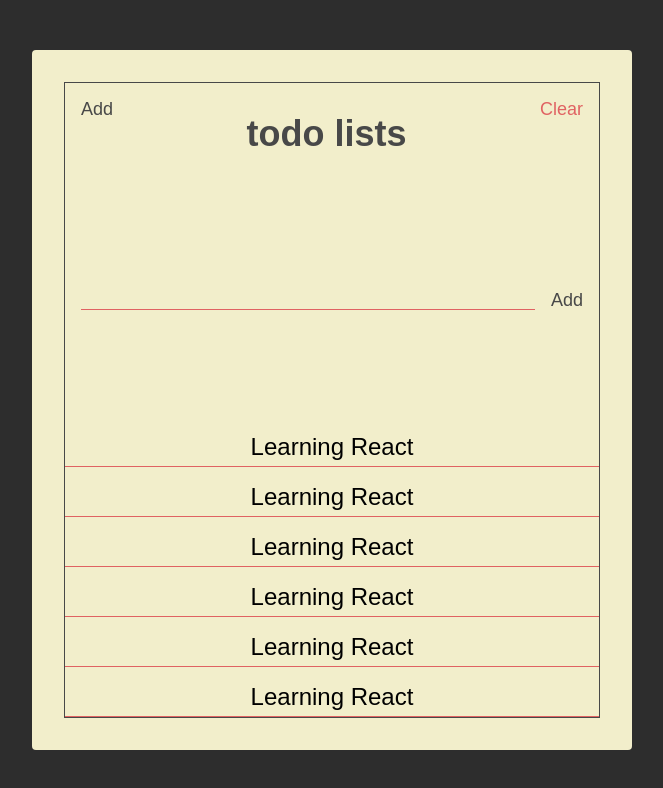
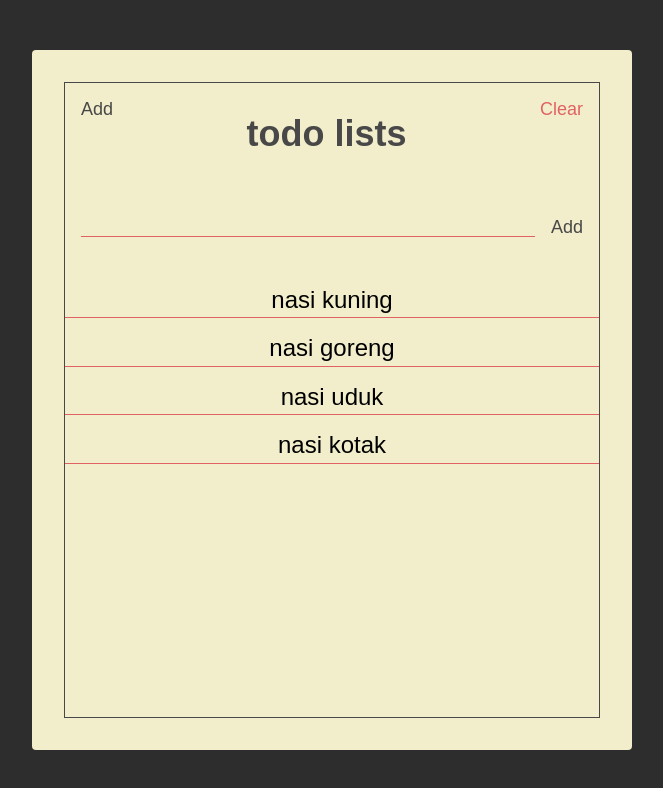
Before and after one commit to gilangp1/React-todolist, a React (Create React App) app: page / in a window 1280 px wide. Shown: the top 788 px of the page, without its empty margins (308-971 px from the left). Built offline with nearby package versions, Linux system fonts and the light colour scheme.

Commit message:
menambahkan todolist page dan todo component

```diff
--- a/src/App.js
+++ b/src/App.js
@@ -1,16 +1,8 @@
 import React from "react";
 import "./styles.css";
-import Paper from "./components/Paper";
-import Header from "./components/Header";
-import TodoForm from "./components/TodoForm";
-import Todos from "./components/Todos";
+
+import TodoList from "./pages/TodoList";
 
 export default function App() {
-  return (
-    <Paper>
-      <Header />
-      <TodoForm />
-      <Todos />
-    </Paper>
-  );
+  return <TodoList />;
 }
--- /dev/null
+++ b/src/components/Todo.jsx
@@ -0,0 +1,16 @@
+import React from "react";
+import PropTypes from "prop-types";
+
+const Todo = props => {
+  return (
+    <div className="todo">
+      <span className="todo-text">{props.text}</span>
+    </div>
+  );
+};
+
+Todo.propTypes = {
+  text: PropTypes.string.isRequired
+};
+
+export default Todo;
--- a/src/components/Todos.jsx
+++ b/src/components/Todos.jsx
@@ -1,26 +1,26 @@
 import React from "react";
+import Todo from "./Todo";
 
 const Todos = () => {
+  const todos = [
+    {
+      text: "nasi kuning"
+    },
+    {
+      text: "nasi goreng"
+    },
+    {
+      text: "nasi uduk"
+    },
+    {
+      text: "nasi kotak"
+    }
+  ];
   return (
     <section className="todos">
-      <div className="todo">
-        <span className="todo-text">Learning React</span>
-      </div>
-      <div className="todo">
-        <span className="todo-text">Learning React</span>
-      </div>
-      <div className="todo">
-        <span className="todo-text">Learning React</span>
-      </div>
-      <div className="todo">
-        <span className="todo-text">Learning React</span>
-      </div>
-      <div className="todo">
-        <span className="todo-text">Learning React</span>
-      </div>
-      <div className="todo">
-        <span className="todo-text">Learning React</span>
-      </div>
+      {todos.map(todo => {
+        return <Todo text={todo.text} />;
+      })}
     </section>
   );
 };
--- /dev/null
+++ b/src/pages/TodoList.jsx
@@ -0,0 +1,18 @@
+import React from "react";
+
+import Paper from "../components/Paper";
+import Header from "../components/Header";
+import TodoForm from "../components/TodoForm";
+import Todos from "../components/Todos";
+
+const TodoList = () => {
+  return (
+    <Paper>
+      <Header />
+      <TodoForm />
+      <Todos />
+    </Paper>
+  );
+};
+
+export default TodoList;
--- a/src/styles.css
+++ b/src/styles.css
@@ -134,6 +134,8 @@
 .todos {
   display: flex;
   flex-direction: column;
+
+  min-height: 500px;
 }
 
 .todo {
@@ -142,7 +144,7 @@
   flex: 1 0 auto;
   text-align: center;
 
-  min-height: 34px;
+  max-height: 32.5px;
   margin: 16px 0 0;
   font-size: 2.4rem;
   font-family: "Homemade Apple", sans-serif;
@@ -151,6 +153,8 @@
 }
 
 .todo-text {
+  width: 100%;
+  height: 50px;
   position: absolute;
   left: 50%;
   transform: translate(-50%);
```
